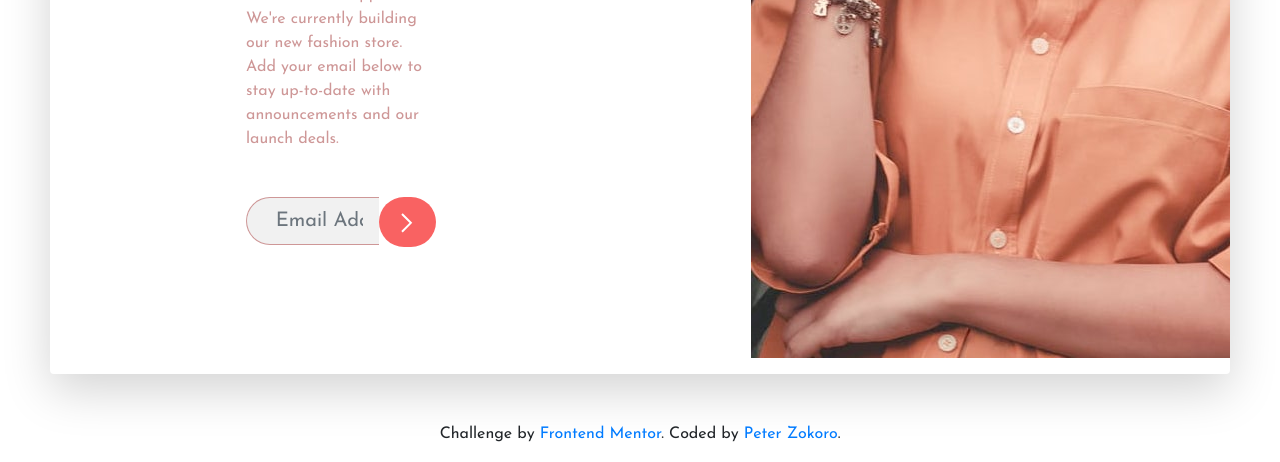
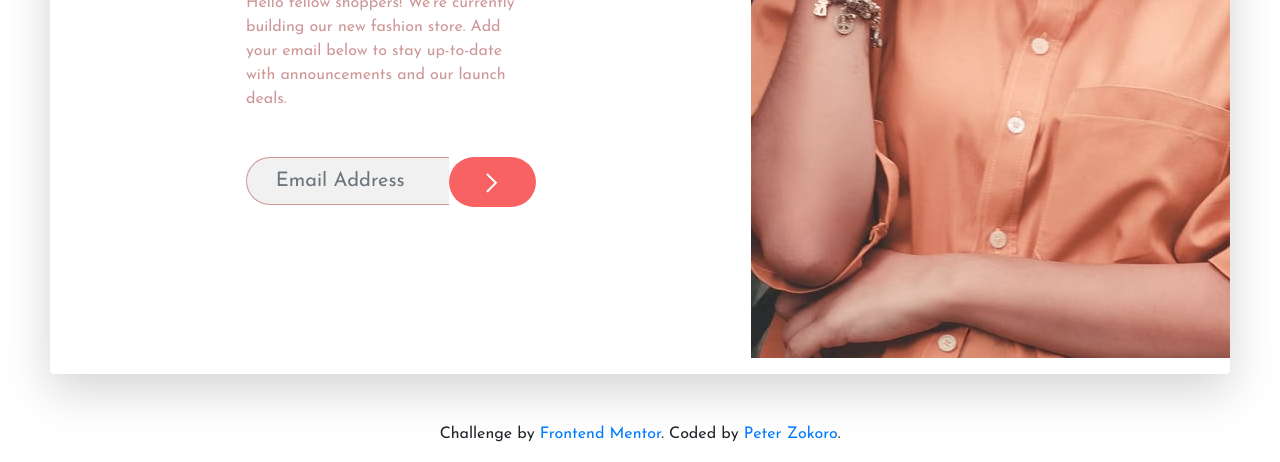
Before and after one commit to Zokkie-Mane/Base-Apparel-Page, a plain HTML site: page index.html in a window 1280 px wide. Shown: the part 508-970 px from the top of the page. Drawn offline with nearby package versions, Linux system fonts and the light colour scheme.

Commit message:
Update index.css

```diff
--- a/index.css
+++ b/index.css
@@ -12,7 +12,7 @@
 }
 .letters{
     padding-left: 180px;
-    padding-right: 18.75rem;
+    padding-right: 12.5rem;
 }
 
 .logo{
```
